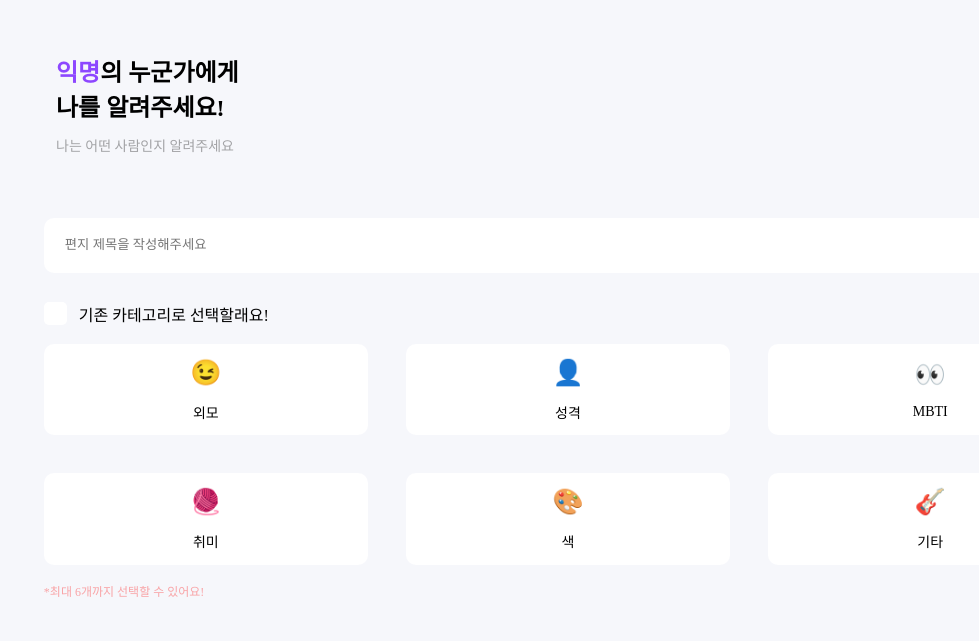
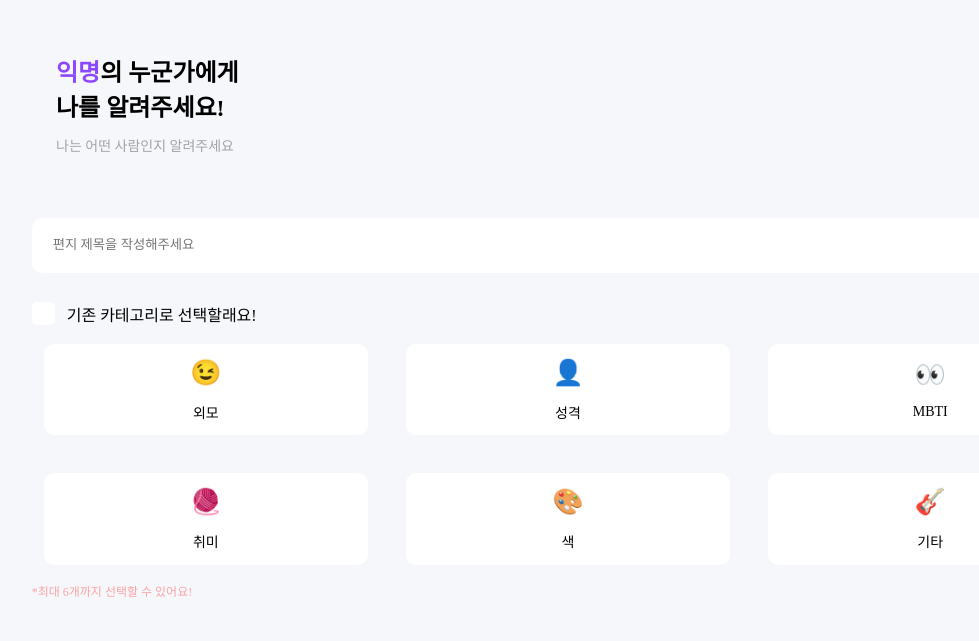
Before and after one commit to GoBong-letter/GoBong_Front, a React (Create React App) app: page /writeletterbasic in a window 1280 px wide. Shown: the part 311-952 px from the top of the page, without its empty margins (72-1051 px from the left). Built offline with nearby package versions, Linux system fonts and the light colour scheme; no server answers; a web font is replaced by a local one.

Commit message:
Style : input 길이 수정

```diff
--- a/src/styles/WriteLetter/WriteLetterBasic.module.css
+++ b/src/styles/WriteLetter/WriteLetterBasic.module.css
@@ -5,6 +5,7 @@
   height: 100%;
 }
 .info-box {
+  width: 83.8vw;
   box-sizing: border-box;
   display: flex;
   flex-direction: column;
```
